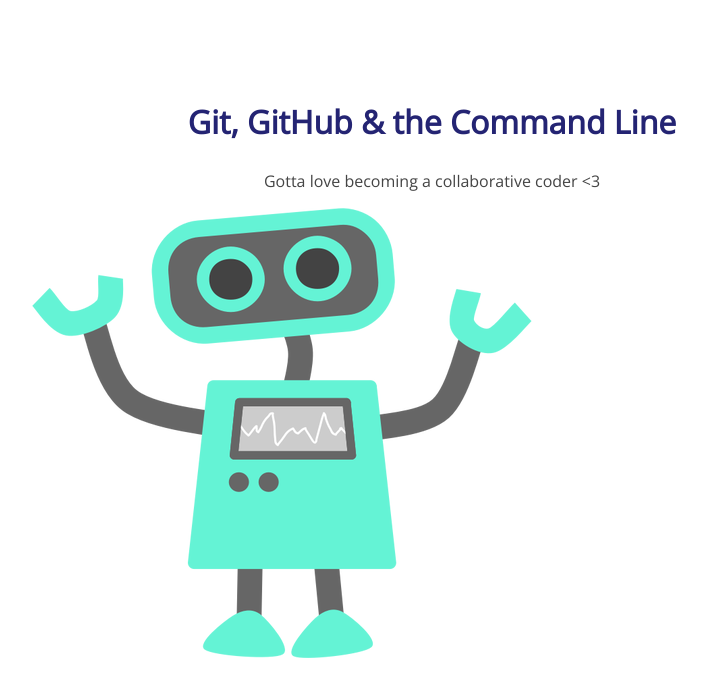
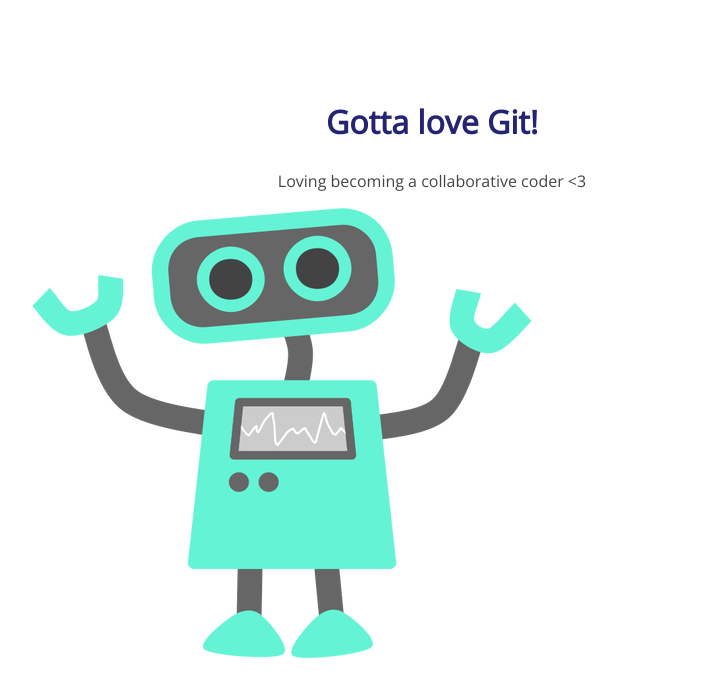
Before and after one commit to gelatogirl24/105-project, a plain HTML site: page index.html in a window 1280 px wide. Shown: the whole page, without its empty margins (208-915 px from the left). Drawn offline with nearby package versions, Linux system fonts and the light colour scheme.

Commit message:
changed words in between h1 an p tags

```diff
--- a/index.html
+++ b/index.html
@@ -8,8 +8,8 @@
 </head>
 <body>
 	<section>
-		<h1>Git, GitHub & the Command Line</h1>
-		<p>Gotta love becoming a collaborative coder <3</p>
+		<h1>Gotta love Git!</h1>
+		<p>Loving becoming a collaborative coder <3</p>
 		<img src="img/happy-blue-robot.png">
 	</section>
 </body>
```
